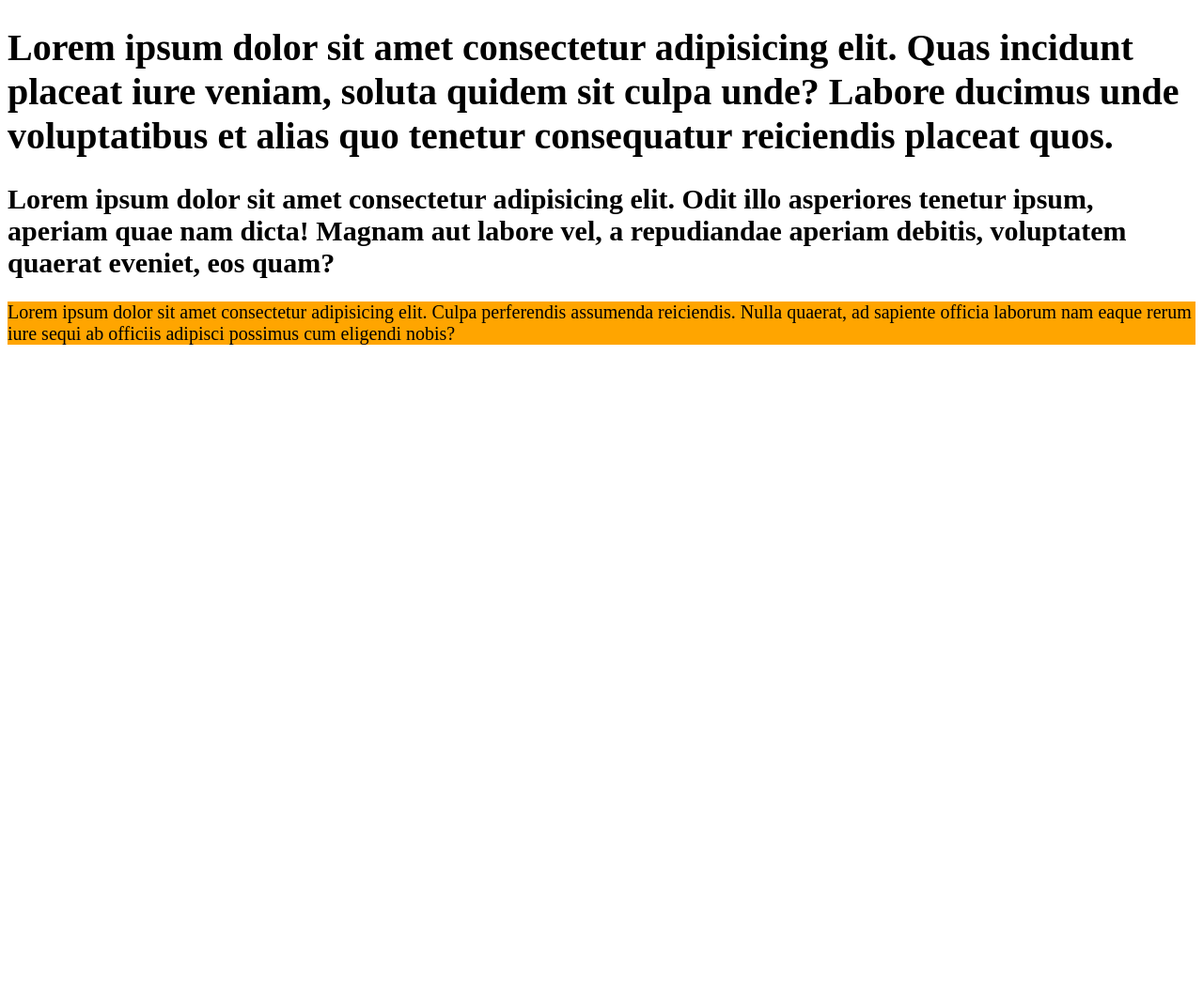
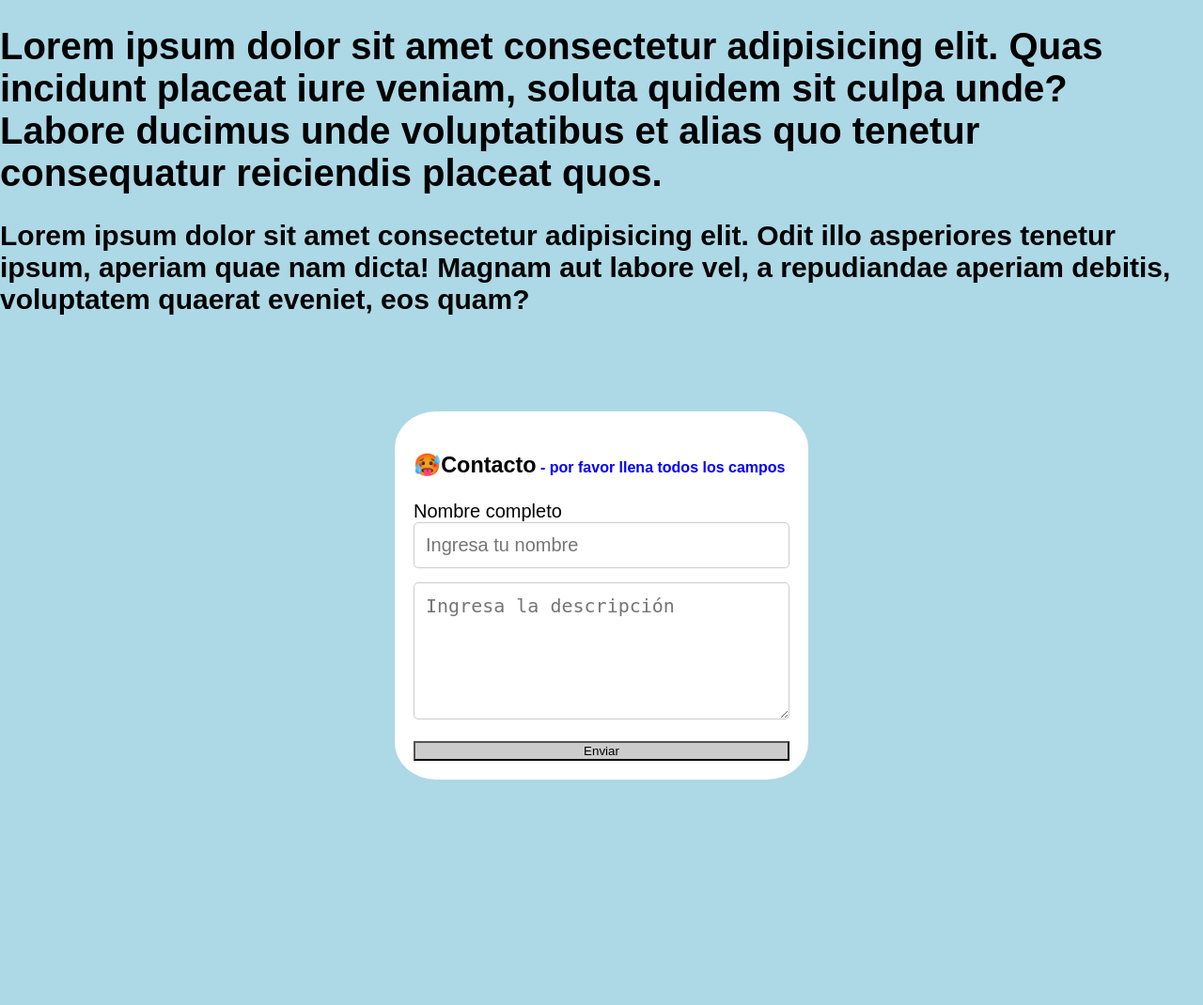
Before and after one commit to angelMV31/Web, a PHP site: page / in a window 1280 px wide. Shown: the top 1070 px of the page at 94% size. Before the commit the page ends 367 px from the top, so only its background shows below. Run offline with PHP 8.4, Linux system fonts and the light colour scheme.

Commit message:
Trabajo 4 CSS

```diff
--- a/Clase12/index.html
+++ b/Clase12/index.html
@@ -16,9 +16,26 @@
         <h2>Lorem ipsum dolor sit amet consectetur adipisicing elit. Odit illo asperiores tenetur ipsum, aperiam quae nam dicta! Magnam aut labore vel, a repudiandae aperiam debitis, voluptatem quaerat eveniet, eos quam?</h2>
         </div>
 
+        <form action="envio">
+
+            <h3>Contacto</h3>
+
+            <label for="nombre">Nombre completo</label><br>
+            <input id= "nombre" type="text" name="nombre" placeholder="Ingresa tu nombre" required>
+
+            <textarea cols="50" rows="5" placeholder="Ingresa la descripción"></textarea><br>
+
+            <button id="envio">Enviar</button>
+
+        </form>
+        <br><br><br><br><br><br>
+
         <p>
-            Lorem ipsum dolor sit amet consectetur adipisicing elit. Culpa perferendis assumenda reiciendis. Nulla quaerat, ad sapiente officia laborum nam eaque rerum iure sequi ab officiis adipisci possimus cum eligendi nobis?
+            <span></span>Lorem ipsum dolor sit amet consectetur adipisicing elit. Culpa perferendis assumenda reiciendis. Nulla quaerat, ad sapiente officia laborum nam eaque rerum iure sequi ab officiis adipisci possimus cum eligendi nobis?
         </p>
+
+        <br><br><br><br><br><br>
+
 
     </body>
 </html>
--- a/Clase12/style/style.css
+++ b/Clase12/style/style.css
@@ -1,15 +1,56 @@
 body {
     font-size: 20px;
-}
-
-.red background{
-    background: red;
-}
-
-.box {
-
+    font-family: Arial, Helvetica, sans-serif;
+    margin: 0%;
+    padding: 0%;
+    height: 100vh;
+    background: lightblue;
 }
 
 p {
     background: orange;
 }
+
+form {
+    margin: 8% auto;
+    max-width: 400px;
+    padding: 20px;
+    background: white;
+    border-radius: 10%;
+    box-shadow: 0 4px 8% rgba(0, 0, 0, 0.6);
+}
+
+input, textarea {
+    width: 100%;
+    padding: 12px;
+    margin-bottom: 15px;
+    border: 1px solid #ccc;
+    border-radius: 5px;
+    font-size: 1em;
+    box-sizing: border-box;
+}
+
+button {
+    width: 100%;
+    background: #ccc;
+}
+
+h3::before {
+    content: "🥵";
+}
+
+h3::after {
+    content: " - por favor llena todos los campos";
+    color: blue;
+    font-size: 16px;
+}
+
+p::first-line {
+    color: red;
+}
+
+/*para mi el yona no vale vrg*/
+p::first-letter {
+    color: white;
+    font-size: 40px;
+}
```
Also changed, not shown: Ejercicio3/css/style.css (+47 -3 lines), Ejercicio3/index/index.html (+14 -13 lines).
